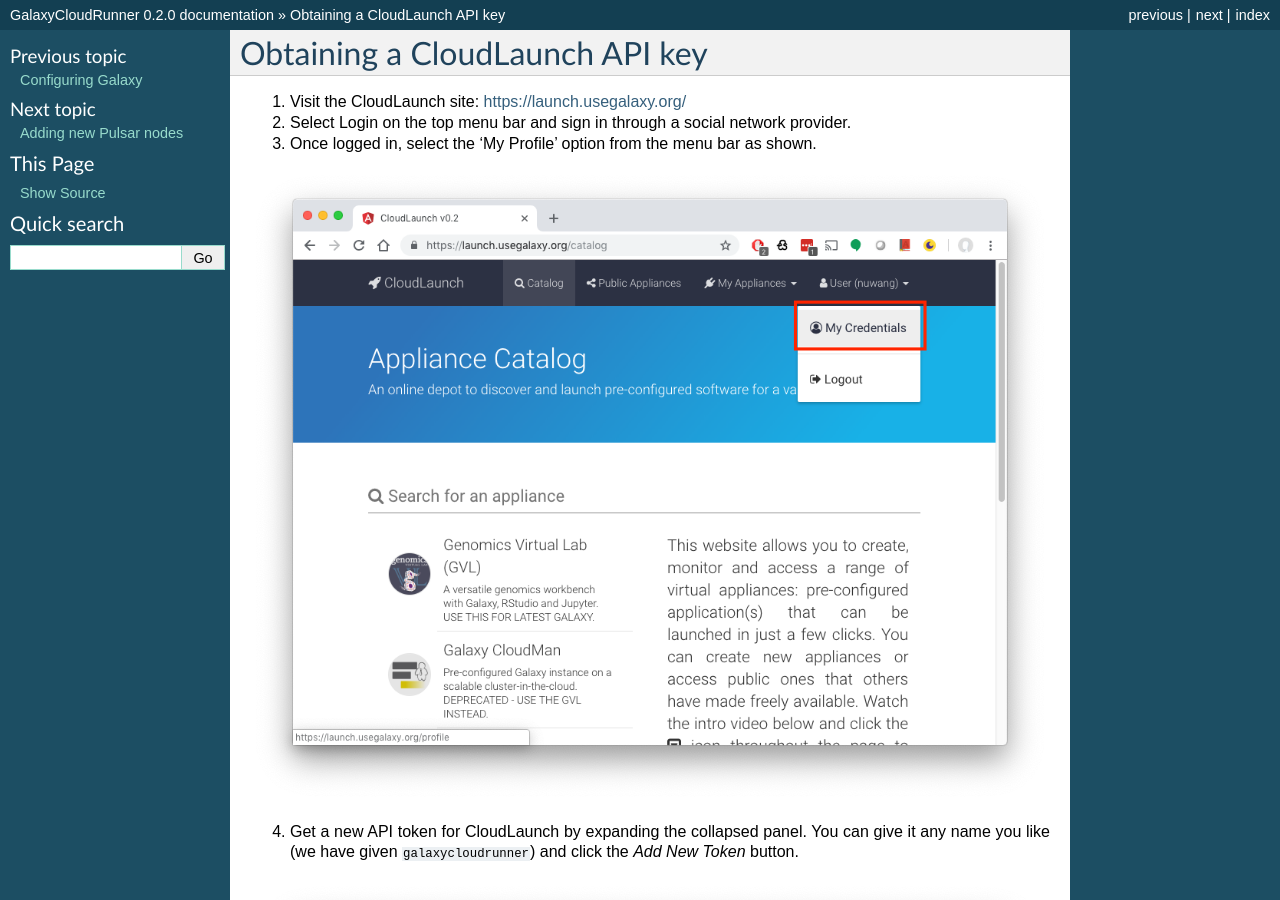
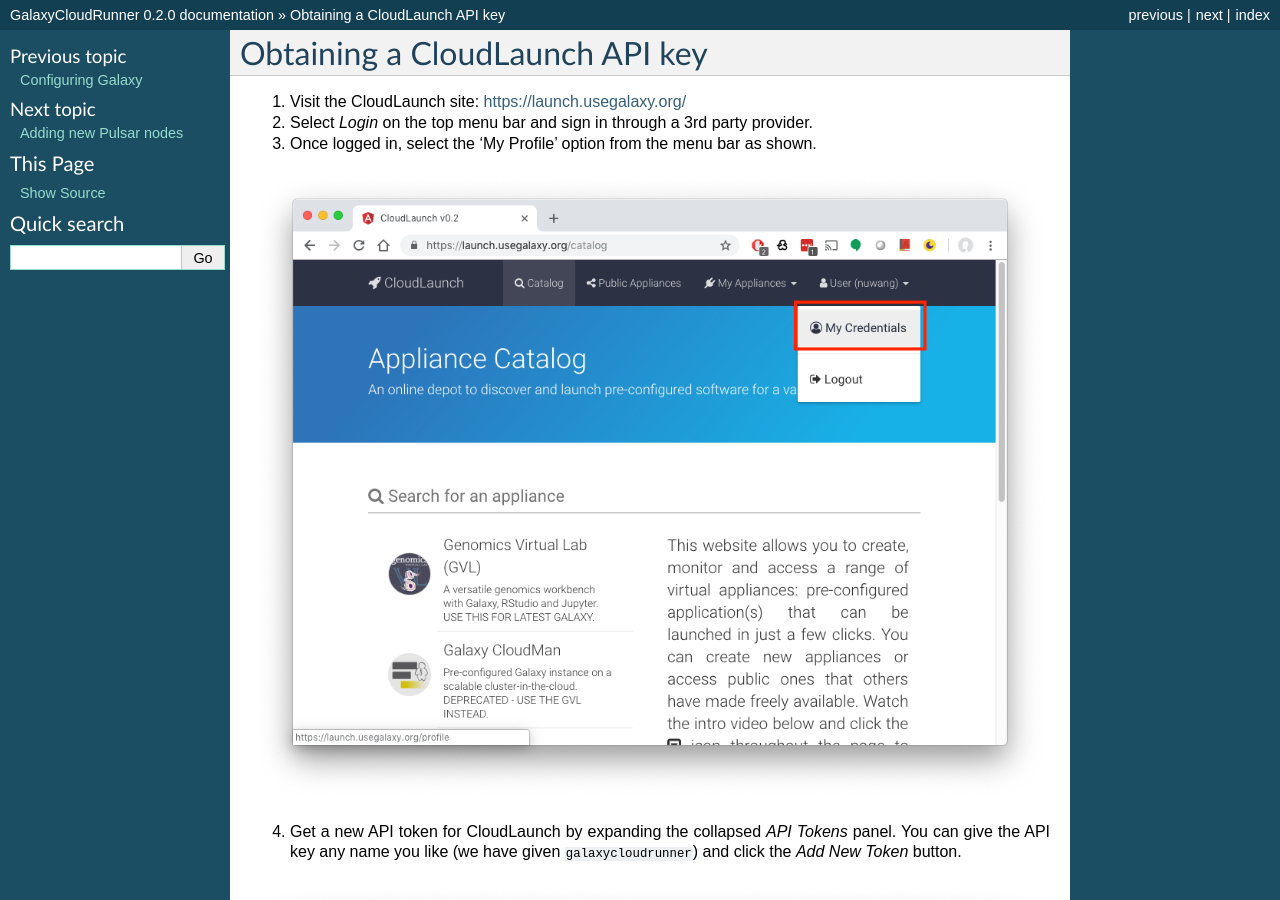
Before and after one commit to CloudVE/galaxycloudrunner, a Sphinx documentation site: the page built from docs/topics/cloudlaunch_api_key.rst, in a window 1280 px wide and 900 px high. Built offline with Sphinx 7.4.7, drawn with Linux system fonts in a browser that asks for light colours; some of the changed text lies outside the part shown.

Commit message:
Minor doc updates

```diff
--- a/docs/topics/add_pulsar_node.rst
+++ b/docs/topics/add_pulsar_node.rst
@@ -10,8 +10,8 @@
 4. Once logged in, fill in the following fields:
 
    a. The target cloud you want to launch in
-   b. Your credentials for the cloud.
-   c. Click the 'Test and use these Credentials button' to validate them.
+   b. Provide or choose your credentials for the selected cloud
+   c. Click the 'Test and use these Credentials button' to validate them
    d. Click next
 
 .. image:: ../images/pulsar_select_target_cloud.png
--- a/docs/topics/cloudlaunch_api_key.rst
+++ b/docs/topics/cloudlaunch_api_key.rst
@@ -1,19 +1,19 @@
 Obtaining a CloudLaunch API key
 -------------------------------
 1. Visit the CloudLaunch site: `https://launch.usegalaxy.org/`_
-2. Select Login on the top menu bar and sign in through a social network
-   provider.
+2. Select `Login` on the top menu bar and sign in through a 3rd party provider.
 3. Once logged in, select the 'My Profile' option from the menu bar as shown.
 
 .. image:: ../images/cloudlaunch_my_profile_select.png
 
-4. Get a new API token for CloudLaunch by expanding the collapsed panel.
-   You can give it any name you like (we have given ``galaxycloudrunner``) and
-   click the `Add New Token` button.
+4. Get a new API token for CloudLaunch by expanding the collapsed `API Tokens`
+   panel.
+   You can give the API key any name you like (we have given
+   ``galaxycloudrunner``) and click the `Add New Token` button.
 
 .. image:: ../images/cloudlaunch_add_api_key.png
 
-5. Copy the token value and paste it into your job_conf.xml
+5. Copy the token value and paste it into your ``job_conf.xml``.
 
 .. image:: ../images/cloudlaunch_view_api_key.png
 
```
Also changed, not shown: docs/index.rst (+5 -5 lines), docs/topics/additional_notes.rst (+6 -6 lines), docs/topics/configure_galaxy.rst (+3 -4 lines), docs/topics/configure_job_conf.rst (+12 -11 lines).
